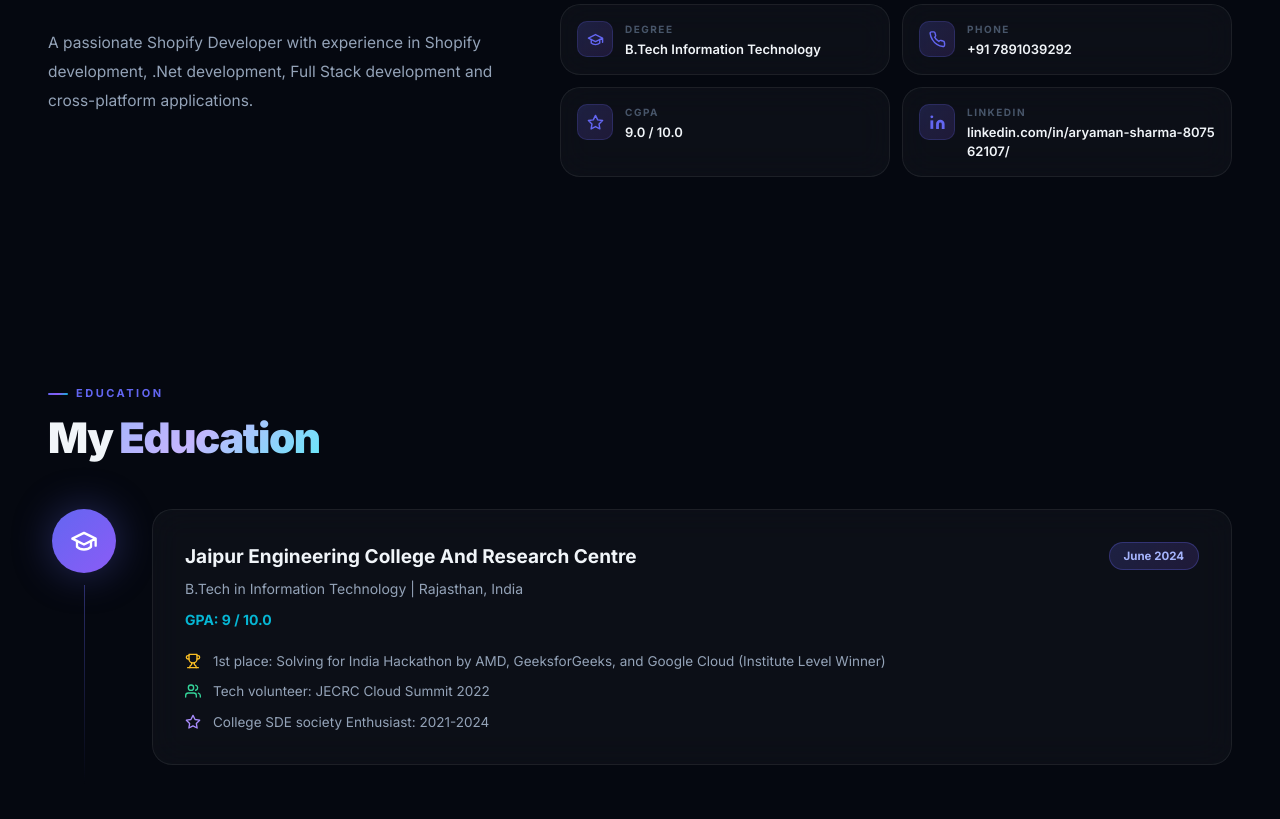
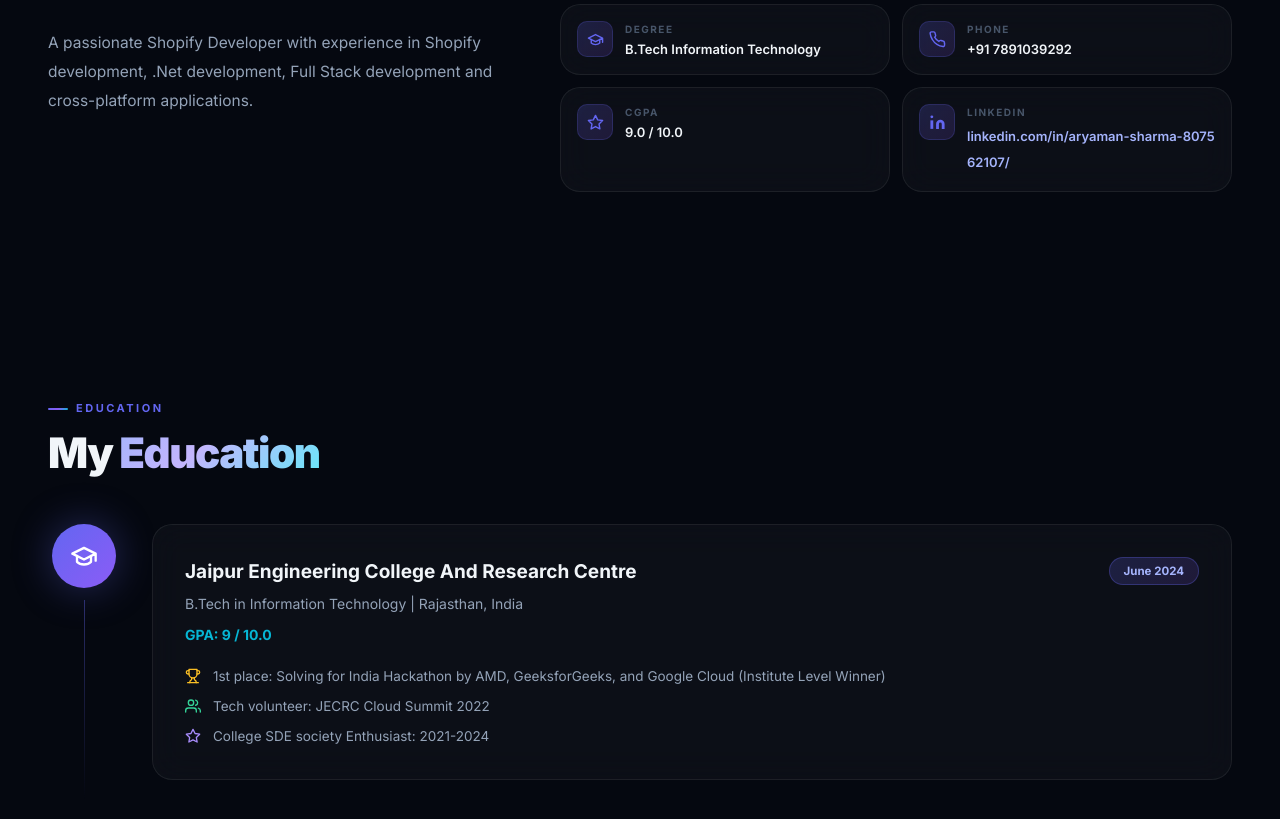
Before and after one commit to aryaSh395/aryaman-portfolio, a React (Vite) app: page / in a window 1280 px wide. Shown: the part 1047-1866 px from the top of the page. Built offline with nearby package versions, Linux system fonts and the light colour scheme.

Commit message:
Make LinkedIn clickable in About section

```diff
--- a/src/components/About.jsx
+++ b/src/components/About.jsx
@@ -15,7 +15,7 @@ const INFO = [
   { label: 'Degree',   value: 'B.Tech Information Technology' },
   { label: 'Phone',    value: '+91 7891039292' },
   { label: 'CGPA',     value: '9.0 / 10.0' },
-  { label: 'LinkedIn', value: 'linkedin.com/in/aryaman-sharma-807562107/' },
+  { label: 'LinkedIn', value: 'linkedin.com/in/aryaman-sharma-807562107/', href: 'https://linkedin.com/in/aryaman-sharma-807562107/' },
 ];
 
 export default function About() {
@@ -31,14 +31,17 @@ export default function About() {
           </p>
         </div>
         <div className="info-grid reveal delay-1">
-          {INFO.map(({ label, value }, i) => {
+          {INFO.map(({ label, value, href }, i) => {
             const Icon = icons[label];
             return (
               <div key={label} className={`info-item glass-card reveal delay-${i % 3 + 1}`}>
                 <div className="info-icon"><Icon /></div>
                 <div>
                   <div className="info-label">{label}</div>
-                  <div className="info-value">{value}</div>
+                  {href
+                    ? <a href={href} target="_blank" rel="noreferrer" className="info-value" style={{ color: '#a5b4fc', textDecoration: 'none' }}>{value}</a>
+                    : <div className="info-value">{value}</div>
+                  }
                 </div>
               </div>
             );
```
